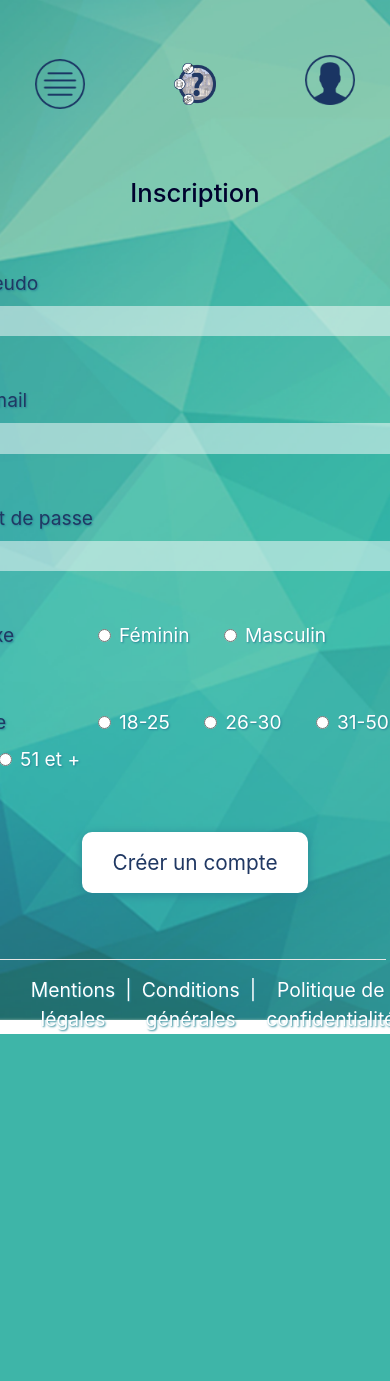
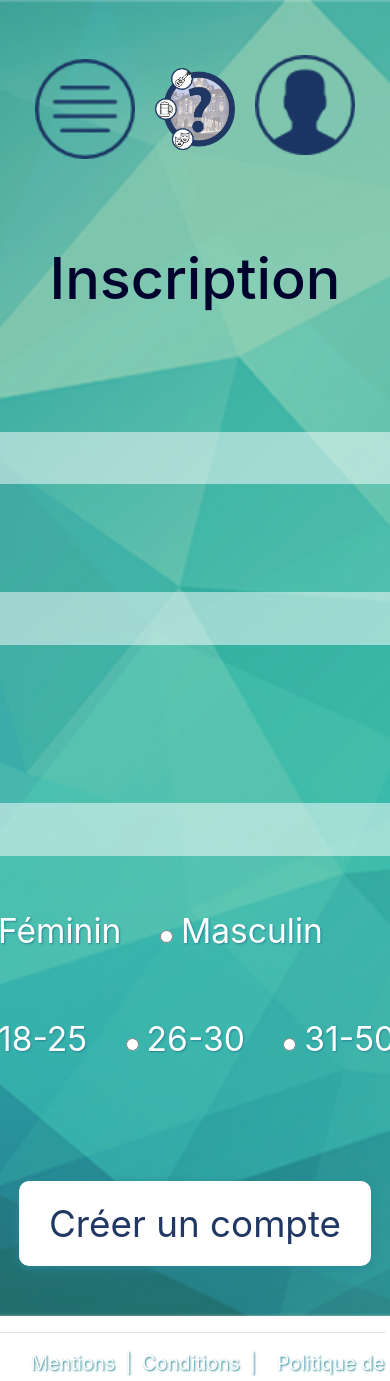
Before and after one commit to EvaS1/OSCS, a PHP site: page /inscription.php in a window 390 px wide; the page is wider, and only the part inside the window is pictured. Shown: the top 1381 px of that part. Before the commit the page ends 1034 px from the top of that part, so only its background shows below. Run offline with PHP 8.4, Linux system fonts and the light colour scheme.

Commit message:
responsive page inscription

```diff
--- a/css/style.css
+++ b/css/style.css
@@ -41,7 +41,7 @@ body {
 HEADER MOBILE
 ----------------------------------*/
 .block-header .inner {
-	margin: 35px;
+	padding: 35px;
 	display: flex;
 	justify-content: space-between;
 	align-items: center;
@@ -51,18 +51,18 @@ HEADER MOBILE
 /*Bouton menu par dessus la sidebar*/
 .block-header #btnClickMe {
 	z-index: 99;
-	width: 50px;
+	width: 100px;
 }
 
 /*Style logo mobile*/
 .block-header .logo-mobile  {
 	display: block;
-	width: 13%;
+	width: 25%;
 }
 
 /*Taille icône user*/
-.block-header .connexion img{
-	width: 50px;
+.block-header .connexion img {
+	width: 100px;
 	margin: 20px 0;
 }
 
@@ -418,12 +424,11 @@ PAGE INSCRIPTION
 /*Style Inscription*/
 .block-main-inscription h2 {
 	text-align: center;
-	font-size: 1.6em;
+	font-size: 3.6em;
 	color: #00022e;
 	margin: 10px 0px 10px;
 }
 
-
 /*Couleur nom des champs*/
 .block-main-inscription .form label:nth-of-type(1) {
 	color: #203863;
@@ -433,8 +438,9 @@ PAGE INSCRIPTION
 /*Style champs*/
 .block-main-inscription .form  p {
 	color: white;
-	margin: 50px 20px;
-	font-size: 1.2em;
+	margin: 50px 0px;
+	font-size: 2.1em;
+	width: 690px;
 }
 
 
@@ -447,11 +453,13 @@ PAGE INSCRIPTION
 /*Espace entre noms champs et zones de texte + boutons radios*/
 .block-main-inscription .form p label:nth-of-type(1) {
 	display: block;
-	width: 128px;
+	width: 200px;
 	float: left;
 }
 
-
+.block-main-inscription .form #radio {
+	width: 127px;
+}
 
 /*Espace entre boutons radios et textes*/
 .block-main-inscription .form p:nth-of-type(4) input,
@@ -461,13 +469,14 @@ PAGE INSCRIPTION
 
 
 /*Style zones de texte*/
-.block-main-inscription .form input:first-of-type,
-.block-main-inscription .form input:nth-of-type(2),
-.block-main-inscription .form input:nth-of-type(3) {
+.block-main-inscription .form #pseudo,
+.block-main-inscription .form #email,
+.block-main-inscription .form #password {
 	background-color: rgba(255,255,255,0.50);
 	border: thin;
 	border-radius: 10px;
 	color: #203863;
+	width: 690px;
 }
 
 
@@ -482,7 +491,7 @@ PAGE INSCRIPTION
 /*Style texte bouton*/
 .block-main-inscription .form p:last-of-type {
 	text-align: center;
-	font-size: 1.3em;
+	font-size: 2.3em;
 	font-weight: 600;
 }
 
--- a/inscription.php
+++ b/inscription.php
@@ -18,8 +18,6 @@
 			<div class="content">
 				<main class="block-main-inscription">
 					<div class="container">
-						<div class="row">
-							<div class="col-12">
 						<div class="title">
 							<h2>Inscription</h2>
 						</div>
@@ -43,13 +41,13 @@
 
 
 									<p>
-												<label for="gender">Sexe</label>
+										<label for="gender" id="radio">Sexe</label>
 										<input type="radio" required name="gender" id="gender1" value="gender1"><label for="gender1">Féminin</label>
 										<input type="radio" required name="gender" id="gender2" value="gender2"><label for="gender2">Masculin</label>
 									</p>
 
 									<p>
-												<label for="age">Age</label>
+										<label for="age" id="radio">Age</label>
 										<input type="radio" required name="age" id="age1" value="age1"><label for="age1">18-25</label>
 										<input type="radio" required name="age" id="age2" value="age2"><label for="age2">26-30</label>
 										<input type="radio" required name="age" id="age3" value="age3"><label for="age3">31-50</label>
@@ -64,8 +62,6 @@
 							</form>
 						</div>
 					</div>
-						</div>
-					</div>
 				</main>
 			</div>
 		</div>
```
Also changed, not shown: other parts of css/style.css (+132 -28 lines). Lines whose indentation alone changed are shown as unchanged.
